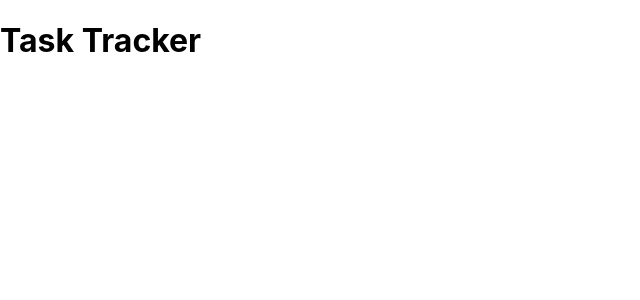
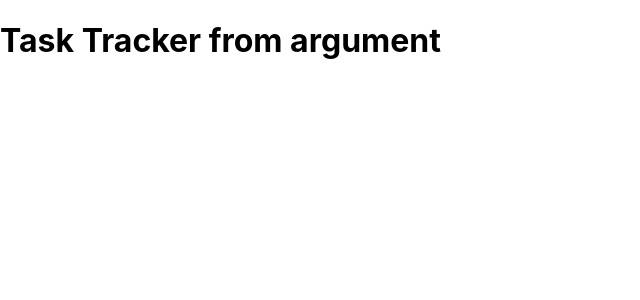
Before and after one commit to nagaita/react-task-tracker, a React (Create React App) app in the folder react-task-tracker/: page / in a window 1280 px wide. Shown: the top 300 px of the page, without its empty margins (0-640 px from the left). Built offline with nearby package versions, Linux system fonts and the light colour scheme.

Commit message:
component argument

```diff
--- a/react-task-tracker/src/App.tsx
+++ b/react-task-tracker/src/App.tsx
@@ -5,7 +5,7 @@ import Header from './components/Header'
 function App() {
   return (
     <div className="container">
-      <Header />
+      <Header title="Task Tracker from argument"/>
     </div>
   );
 }
--- a/react-task-tracker/src/components/Header.tsx
+++ b/react-task-tracker/src/components/Header.tsx
@@ -1,7 +1,13 @@
-const Header = () => {
+import React from 'react'
+
+type Props = {
+    title: string
+}
+
+const Header: React.FC<Props> = (props) => {
     return (
         <header>
-            <h1>Task Tracker</h1>
+            <h1>{props.title}</h1>
         </header>
     )
 }
```
